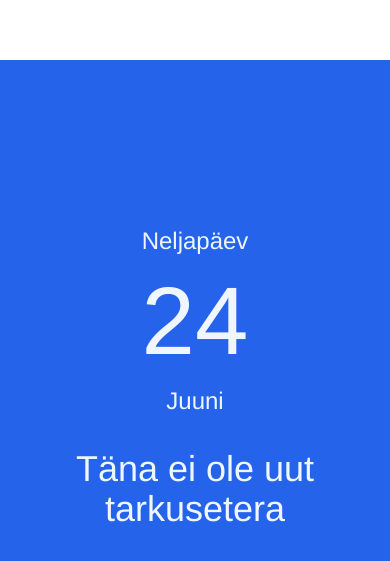
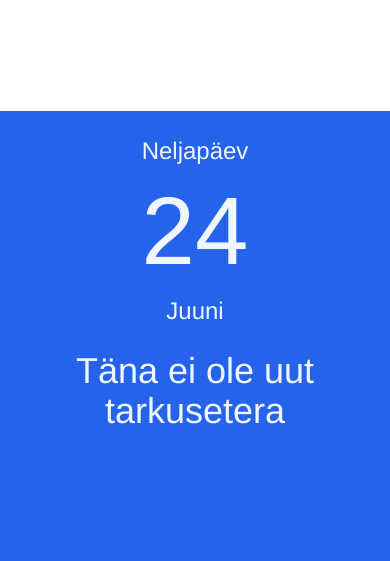
Before and after one commit to gregorlaan/tarkusetera, a Vue app: page / in a window 390 px wide. Shown: the part 151-712 px from the top of the page. Built offline with nearby package versions, Linux system fonts and the light colour scheme.

Commit message:
Improve responsive design

```diff
--- a/src/components/Quote.vue
+++ b/src/components/Quote.vue
@@ -1,6 +1,6 @@
 <template>
-  <div class="quote-container flex flex-col justify-center items-center text-center p-6 bg-blue-600 text-blue-50">
-    <div>
+  <div class="quote-container lg:min-h-1/2 flex flex-col lg:justify-center items-center text-center bg-blue-600 text-blue-50">
+    <div class="p-6">
       <div class="text-2xl">
         {{ weekDay }}
       </div>
@@ -14,7 +14,7 @@
       </div>
     </div>
 
-    <div class="text-4xl md:text-7xl mt-8">
+    <div class="text-4xl md:text-7xl">
       <div v-if="currentQuote">
         {{ currentQuote.desc }}
       </div>
@@ -26,7 +26,7 @@
 
     <div
       v-if="currentQuote?.socialMedia"
-      class="mt-8"
+      class="p-6"
     >
       <template v-for="(socialMediaLink, key) in currentQuote.socialMedia">
         <component
@@ -125,7 +125,4 @@
 </script>
 
 <style scoped>
-  .quote-container {
-    min-height: 50vh;
-  }
 </style>
--- a/tailwind.config.js
+++ b/tailwind.config.js
@@ -3,6 +3,9 @@ module.exports = {
   darkMode: false, // or 'media' or 'class'
   theme: {
     extend: {},
+    minHeight: {
+      '1/2': '50%',
+     }
   },
   variants: {
     extend: {
```
